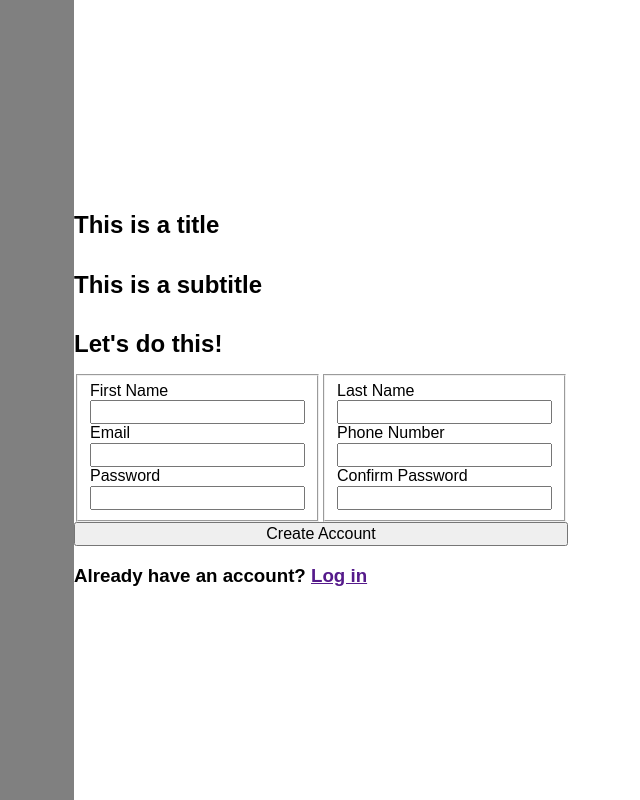
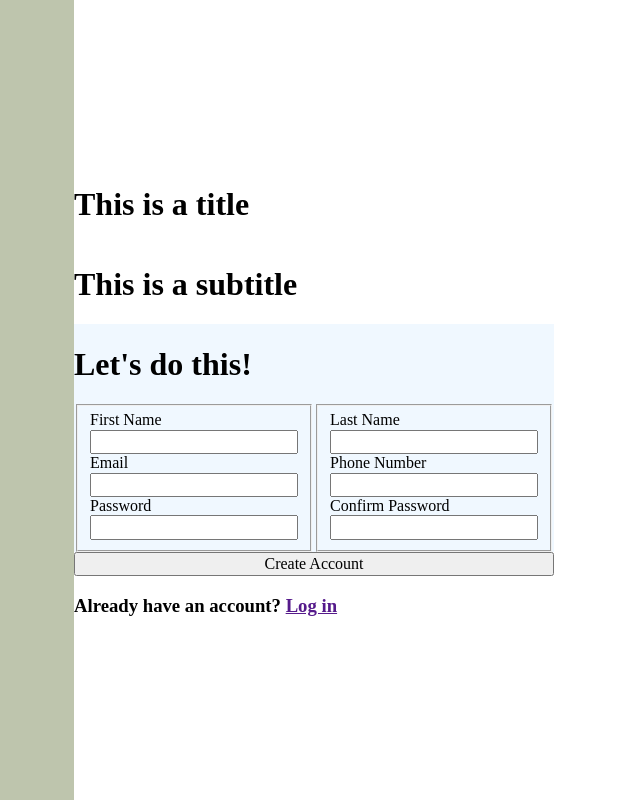
Before and after one commit to ejeong4/sign-up-form, a plain HTML site: page index.html in a window 1280 px wide. Shown: the whole page, without its empty margins (438-1078 px from the left). Drawn offline with Linux system fonts and the light colour scheme.

Commit message:
Add design files

```diff
--- a/style.css
+++ b/style.css
@@ -1,19 +1,14 @@
-:root {
-    font-family: sans-serif;
-}
+:root {}
 
 body {
     display: flex;
     flex-direction: row;
 }
 
-.right h1 {
-    font-size: 1.5rem;
-}
-
 form {
     display: flex;
     flex-direction: column;
+    background-color: aliceblue;
 }
 
 fieldset {
@@ -26,18 +21,16 @@ fieldset {
     flex-direction: row;
 }
 
-.left,
 .right {
+    justify-content: center;
     display: flex;
     flex-direction: column;
 }
 
-.right {
-    justify-content: center;
-}
-
 .left {
-    background-color: gray;
+    background-color: #BEC5AD;
     width: 40vw;
     height: 100vh;
+    display: flex;
+    flex-direction: column;
 }
```
Also changed, not shown: designs/Asset 1.svg (added), designs/form-02.png (added), designs/sign-up-form.png (renamed from sign-up-form.png).
